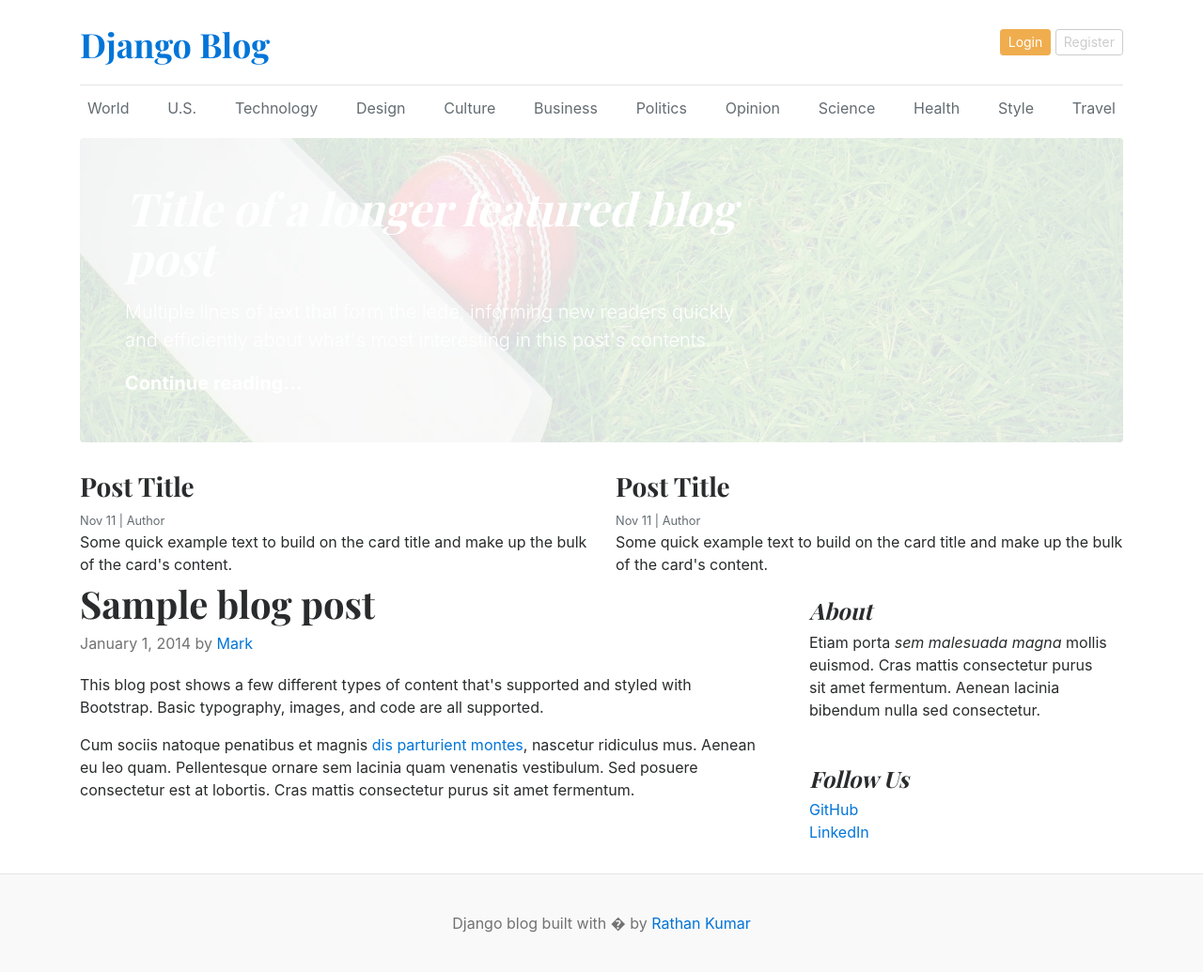
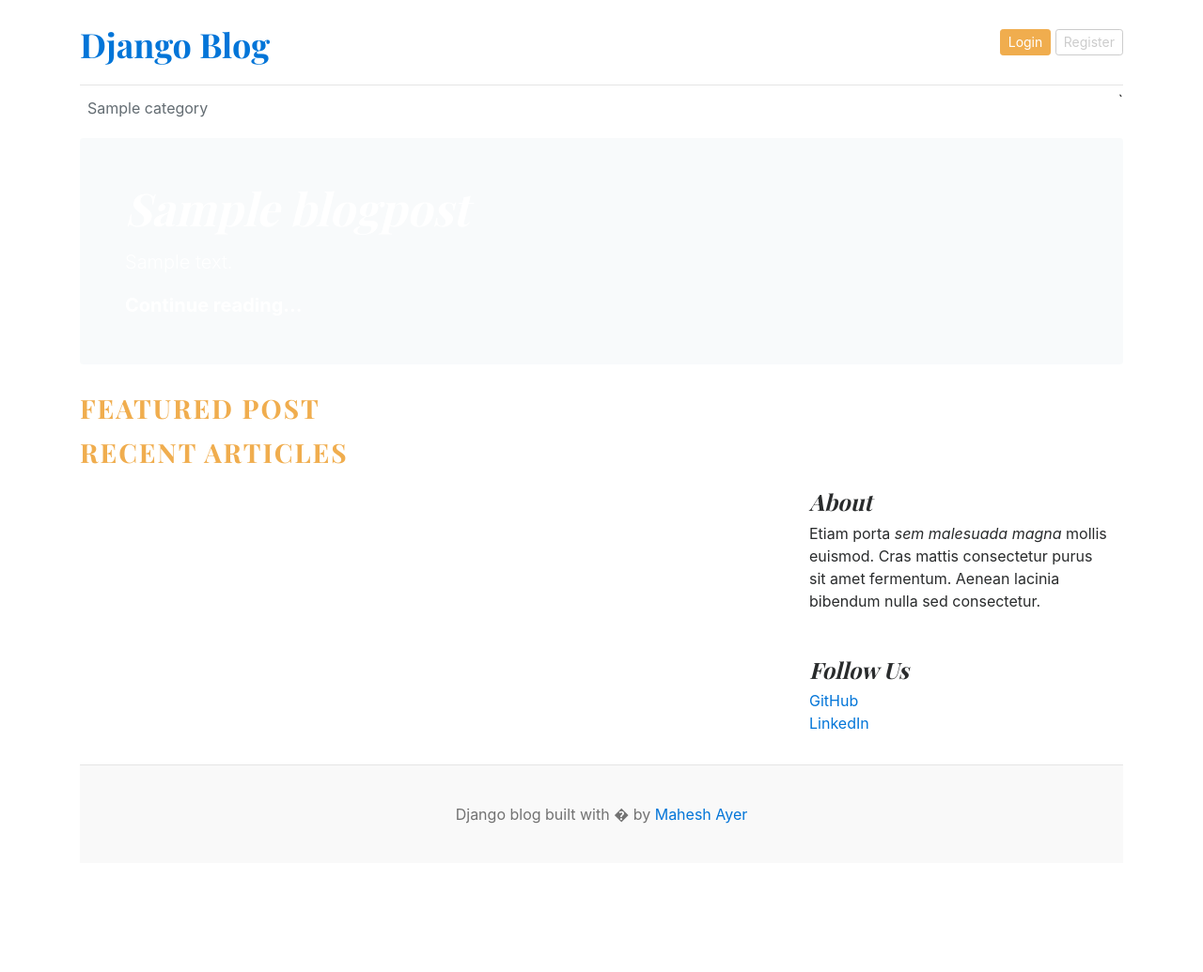
Before and after one commit to Mahesh-78-de/Blog, a Django app: page / in a window 1280 px wide. Shown: the whole page at 94% size. After the commit the page ends 877 px from the top, so only its background shows below. Run offline with Django 5.2, Linux system fonts and the light colour scheme; tables that the repository leaves empty hold one stand-in row (values such as "Sample post"); grey boxes marked "Sample" are stand-in pictures.

Commit message:
Add the categories

```diff
--- a/blog/admin.py
+++ b/blog/admin.py
@@ -3,9 +3,9 @@
 
 
 class BlogPostAdmin(admin.ModelAdmin):
-    list_display = ('title', 'author', 'category', 'status')
-    list_filter = ('status', 'category', )
-    search_fields = ('title', 'content')
+    list_display = ('title', 'author', 'category', 'status', 'is_featured',)
+    list_filter = ('status', 'category', 'is_featured')
+    search_fields = ('title',)
     prepopulated_fields = {'slug': ('title',)}
     ordering = ('-created_at',)
 
--- /dev/null
+++ b/blog/context_processor.py
@@ -0,0 +1,5 @@
+from django.shortcuts import render
+from blog.models import Category
+def get_categories(request):
+    categories = Category.objects.all()
+    return {'categories': categories}
--- a/blog/models.py
+++ b/blog/models.py
@@ -15,19 +15,19 @@
 
 
 status_choices = (
-    ("Published", 'Published'),
-    ("Draft", 'Draft'),
+    ('Published', 'Published'),
+    ('Draft', 'Draft'),
 )
 
 class BlogPost(models.Model):
     title = models.CharField(max_length=200)
     slug = models.SlugField(unique=True)
-    content = models.TextField()
     category = models.ForeignKey(Category, on_delete=models.CASCADE, related_name='blog_posts')
     author =models.ForeignKey('auth.User', on_delete=models.CASCADE, related_name='blog_posts')
     featured_image = models.ImageField(upload_to='blog_images/', blank=True, null=True)
+    short_description = models.TextField(max_length=300 , blank=True)
     blog_body = models.TextField()
-    status = models.CharField(max_length=20, default="Draft", choices=status_choices)
+    status = models.CharField(max_length=20, choices=status_choices, default='Draft')
     is_featured = models.BooleanField(default=False)
     created_at = models.DateTimeField(auto_now_add=True)
     updated_at = models.DateTimeField(auto_now=True)
--- /dev/null
+++ b/blog/urls.py
@@ -0,0 +1,9 @@
+from django.urls import path
+
+from . import views
+
+urlpatterns = [
+
+   path('<int:category_id>/', views.category_posts, name='category_posts'),
+
+]
--- a/blog_main/settings.py
+++ b/blog_main/settings.py
@@ -23,7 +23,8 @@
 SECRET_KEY = 'django-insecure-#0kab0w-l#e8&3@a0qn7o-h!qq*qa7(ao0-pp2qkwi8cxer@0w'
 
 # SECURITY WARNING: don't run with debug turned on in production!
-DEBUG = True
+DEBUG =True
+
 
 ALLOWED_HOSTS = []
 
@@ -62,6 +63,7 @@
                 'django.template.context_processors.request',
                 'django.contrib.auth.context_processors.auth',
                 'django.contrib.messages.context_processors.messages',
+                'blog.context_processor.get_categories',
             ],
         },
     },
--- a/blog_main/urls.py
+++ b/blog_main/urls.py
@@ -15,14 +15,15 @@
     2. Add a URL to urlpatterns:  path('blog/', include('blog.urls'))
 """
 from django.contrib import admin
-from django.urls import path
-
+from django.urls import include, path
 
 from django.conf import settings
 from django.conf.urls.static import static
+
 from . import views
 
 urlpatterns = [
+    path('', views.home, name='home'),
     path('admin/', admin.site.urls),
-    path('', views.home, name='home')
+    path('category/', include('blog.urls')),
 ] + static(settings.MEDIA_URL, document_root=settings.MEDIA_ROOT)
--- a/blog_main/views.py
+++ b/blog_main/views.py
@@ -1,4 +1,15 @@
 from django.shortcuts import render
 
+from blog.models import BlogPost, Category
+
 def home(request):
-    return render(request, 'home.html')
+    categories = Category.objects.all()
+    featured_posts = BlogPost.objects.filter(is_featured=True, status='Published').order_by('-created_at')
+    posts = BlogPost.objects.filter(is_featured=False, status='Published').order_by('-created_at')
+    context = {
+        'categories': categories,
+        'featured_posts': featured_posts ,
+        'posts': posts ,
+    }
+
+    return render(request, 'home.html', context)
--- /dev/null
+++ b/templates/404.html
@@ -0,0 +1,2 @@
+
+The category does not exist. Please check the URL and try again.
--- /dev/null
+++ b/templates/base.html
@@ -0,0 +1,53 @@
+<!-- header -->
+{% load static %}
+<!DOCTYPE html>
+<html lang="en">
+<head>
+    <meta charset="UTF-8">
+    <meta http-equiv="X-UA-Compatible" content="IE=edge">
+    <meta name="viewport" content="width=device-width, initial-scale=1.0">
+    <title>Django Blogs</title>
+    <link href="https://getbootstrap.com/docs/4.0/dist/css/bootstrap.min.css" rel="stylesheet">
+    <link href="https://fonts.googleapis.com/css?family=Playfair+Display:700,900" rel="stylesheet">
+    <link href="{% static 'style.css' %}" rel="stylesheet">
+  </head>
+<body>
+    <div class="container">
+      <header class="blog-header py-3">
+        <div class="row flex-nowrap justify-content-between align-items-center">
+          <div class="col-8 pt-1">
+            <a class="blog-header-logo text-dark" href="/">Django Blog</a>
+          </div>
+          <div class="col-4 d-flex justify-content-end align-items-center">
+            <a class="btn btn-sm btn-warning" href="#">Login</a> &nbsp;
+            <a class="btn btn-sm btn-outline-secondary" href="#">Register</a>
+          </div>
+        </div>
+      </header>
+
+      <div class="nav-scroller py-1 mb-2">
+        <nav class="nav d-flex justify-content-between">
+          {% for category in categories %}
+
+
+            <a class="p-2 text-muted" href="{% url 'category_posts' category.id %}">{{ category.category_name }}</a>
+
+          {% endfor %}`
+
+
+        </nav>
+      </div>
+
+
+<!-- main -->
+{% block content %}
+
+
+{% endblock %}
+
+<!-- footer -->
+<footer class="blog-footer">
+ <p>Django blog built with � by <a href="https://www.linkedin.com/in/mahesh-ayer-200256335/">Mahesh Ayer</a></p>
+</footer>
+</body>
+</html>
--- a/templates/home.html
+++ b/templates/home.html
@@ -1,90 +1,56 @@
-{% load static %}
-<!DOCTYPE html>
-<html lang="en">
-<head>
-    <meta charset="UTF-8">
-    <meta http-equiv="X-UA-Compatible" content="IE=edge">
-    <meta name="viewport" content="width=device-width, initial-scale=1.0">
-    <title>Django Blogs</title>
-    <link href="https://getbootstrap.com/docs/4.0/dist/css/bootstrap.min.css" rel="stylesheet">
-    <link href="https://fonts.googleapis.com/css?family=Playfair+Display:700,900" rel="stylesheet">
-    <link href="{% static 'style.css' %}" rel="stylesheet">
-  </head>
-<body>
-    <div class="container">
-      <header class="blog-header py-3">
-        <div class="row flex-nowrap justify-content-between align-items-center">
-          <div class="col-8 pt-1">
-            <a class="blog-header-logo text-dark" href="/">Django Blog</a>
-          </div>
-          <div class="col-4 d-flex justify-content-end align-items-center">
-            <a class="btn btn-sm btn-warning" href="#">Login</a> &nbsp;
-            <a class="btn btn-sm btn-outline-secondary" href="#">Register</a>
-          </div>
-        </div>
-      </header>
 
-      <div class="nav-scroller py-1 mb-2">
-        <nav class="nav d-flex justify-content-between">
-          <a class="p-2 text-muted" href="#">World</a>
-          <a class="p-2 text-muted" href="#">U.S.</a>
-          <a class="p-2 text-muted" href="#">Technology</a>
-          <a class="p-2 text-muted" href="#">Design</a>
-          <a class="p-2 text-muted" href="#">Culture</a>
-          <a class="p-2 text-muted" href="#">Business</a>
-          <a class="p-2 text-muted" href="#">Politics</a>
-          <a class="p-2 text-muted" href="#">Opinion</a>
-          <a class="p-2 text-muted" href="#">Science</a>
-          <a class="p-2 text-muted" href="#">Health</a>
-          <a class="p-2 text-muted" href="#">Style</a>
-          <a class="p-2 text-muted" href="#">Travel</a>
-        </nav>
-      </div>
+{% extends 'base.html' %}
 
-
-
-<div class="jumbotron p-3 p-md-5 text-white rounded bg-dark" style="background-image: url('/static/images/cricket.jpg');background-blend-mode: overlay;background-size:cover;">
-    <div class="col-md-8 px-0">
-      <h1 class="display-4 font-italic">Title of a longer featured blog post</h1>
-      <p class="lead my-3">Multiple lines of text that form the lede, informing new readers quickly and efficiently about what's most interesting in this post's contents.</p>
+{% block content %}
+    {% for blog_post in featured_posts %}
+     {% if forloop.first %}
+     <div class="jumbotron p-3 p-md-5 text-white rounded bg-dark" style="background-image: url('{{ blog_post.featured_image.url }}');background-blend-mode: overlay;background-size:cover;">
+   <div class="col-md-8 px-0">
+      <h1 class="display-4 font-italic">{{ blog_post.title }}</h1>
+      <p class="lead my-3">{{ blog_post.short_description }}</p>
       <p class="lead mb-0"><a href="#" class="text-white font-weight-bold">Continue reading...</a></p>
     </div>
   </div>
+   {% endif %}
+  {% endfor %}
+
+
+  <!-- Featured Post -->
+   <h3 class="text-uppercase text-warning " style="letter-spacing: 2px;">Featured Post</h3>
+
 
   <div class="row mb-2">
+    {% for blog_post in featured_posts %}
+      {% if blog_post.is_featured and not forloop.first %}
     <div class="col-md-6">
       <div class="card border-0" >
         <div class="card-body">
-          <h3>Post Title</h3>
-          <small class="mb-1 text-muted">Nov 11 | Author</small>
-          <p class="card-text">Some quick example text to build on the card title and make up the bulk of the card's content.</p>
+          <h3>{{ blog_post.title }}</h3>
+          <small class="mb-1 text-muted">{{ blog_post.created_at|timesince }} ago |  {{ blog_post.author }}</small>
+          <p class="card-text">{{ blog_post.short_description | truncatewords:20 }}</p>
         </div>
       </div>
     </div>
-    <div class="col-md-6">
-      <div class="card border-0" >
-        <div class="card-body">
-          <h3>Post Title</h3>
-          <small class="mb-1 text-muted">Nov 11 | Author</small>
-          <p class="card-text">Some quick example text to build on the card title and make up the bulk of the card's content.</p>
-        </div>
-      </div>
-    </div>
+    {% endif %}
+    {% endfor %}
   </div>
+
+
+  <!-- Recent Articles -->
+
+  <h3 class="text-uppercase text-warning " style="letter-spacing: 2px;">Recent Articles</h3>
 
   <main role="main" class="container p-0">
     <div class="row">
       <div class="col-md-8 blog-main">
-
-        <div class="blog-post">
-          <h2 class="blog-post-title">Sample blog post</h2>
-          <p class="blog-post-meta">January 1, 2014 by <a href="#">Mark</a></p>
-
-          <p>This blog post shows a few different types of content that's supported and styled with Bootstrap. Basic typography, images, and code are all supported.</p>
-
-          <p>Cum sociis natoque penatibus et magnis <a href="#">dis parturient montes</a>, nascetur ridiculus mus. Aenean eu leo quam. Pellentesque ornare sem lacinia quam venenatis vestibulum. Sed posuere consectetur est at lobortis. Cras mattis consectetur purus sit amet fermentum.</p>
-
-
+        <div class="card border-0">
+          {% for post in posts %}
+          <div class="card-body">
+            <h3>{{ post.title }}</h3>
+            <small class="mb-1 text-muted">{{ post.created_at|timesince }} ago | {{ post.author }}</small>
+            <p class="card-text">{{ post.short_description|truncatewords:20 }}</p>
+          </div>
+          {% endfor %}
         </div>
         <!-- /.blog-post -->
 
@@ -100,8 +66,8 @@
         <div class="p-3">
           <h4 class="font-italic">Follow Us</h4>
           <ol class="list-unstyled">
-            <li><a href="#">GitHub</a></li>
-            <li><a href="#">LinkedIn</a></li>
+            <li><a href="https://github.com/Mahesh-78-de">GitHub</a></li>
+            <li><a href="https://www.linkedin.com/in/mahesh-ayer-200256335/">LinkedIn</a></li>
           </ol>
         </div>
       </aside><!-- /.blog-sidebar -->
@@ -110,9 +76,5 @@
 
   </main><!-- /.container -->
 
-</div>
-<footer class="blog-footer">
-  <p>Django blog built with � by <a href="#">Rathan Kumar</a></p>
-</footer>
-</body>
-</html>
+
+{% endblock %}
```
Also changed, not shown: blog/views.py (+20 -1 lines), templates/category_posts.html (added, +38 -0 lines), blog/migrations/0002_set_author_to_admin.py (added), blog/migrations/0003_alter_blogpost_status.py (added), blog/migrations/0004_remove_blogpost_content_blogpost_short_description.py (added), 1 other file.
